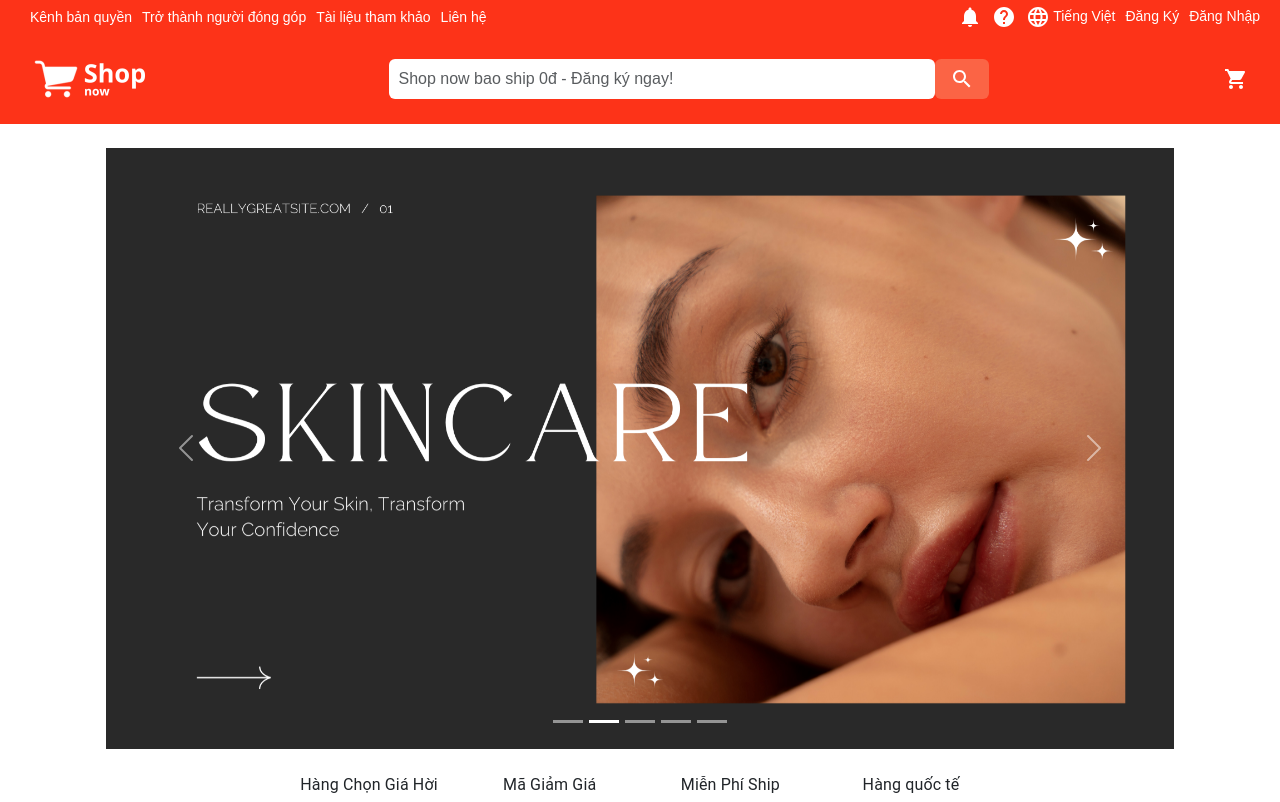
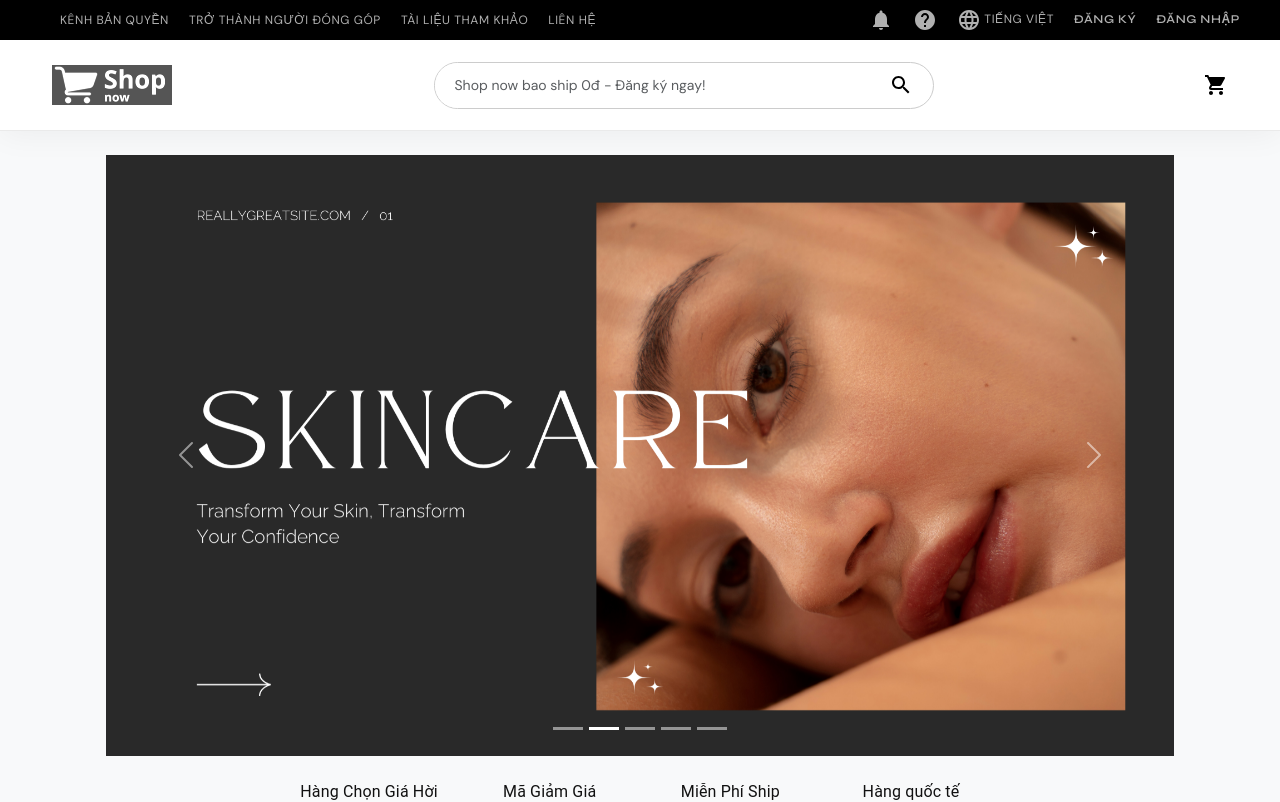
Before and after one commit to CollinsD61/ecom-shop, a React (Create React App) app in the folder ecom-frontend/: page / in a window 1280 px wide. Shown: the top 802 px of the page. Built offline with nearby package versions, Linux system fonts and the light colour scheme; no server answers.

Commit message:
feat(ui): redesign frontend using refined minimalist aesthetic

```diff
--- a/ecom-frontend/src/App.js
+++ b/ecom-frontend/src/App.js
@@ -68,66 +68,156 @@ class App extends Component {
   render() {
     const { currentUser } = this.state;
 
-    // Style của shop now
+    // Refined Minimalist Aesthetic
     const appStyle = `
+      @import url('https://fonts.googleapis.com/css2?family=DM+Sans:opsz,wght@9..40,300;9..40,400;9..40,500&family=Syne:wght@600;700;800&display=swap');
+
       body {
         margin: 0;
-        font-family: Arial, sans-serif;
+        font-family: 'DM Sans', sans-serif;
+        background-color: #f8f9fa;
+        color: #111;
       }
       .header-container {
         top: 0;
         position: sticky;
         z-index: 1000;
+        box-shadow: 0 4px 30px rgba(0, 0, 0, 0.05);
       }
       .header-top {
         display: flex;
         justify-content: space-between;
         align-items: center;
-        background-color: #fd3318;
-        color: #fff;
-        font-size: 14px;
-        padding: 5px 20px;
-
+        background-color: #000;
+        color: #f0f0f0;
+        font-size: 12px;
+        padding: 8px 40px;
+        letter-spacing: 0.05em;
+        text-transform: uppercase;
       }
       .header-top a {
-        color: #fff;
+        color: #b0b0b0;
         text-decoration: none;
-        margin-left: 10px;
+        margin-left: 20px;
+        transition: color 0.3s ease;
       }
       .header-top a:hover {
-        text-decoration: underline;
+        color: #fff;
       }
       .navbar {
-        background-color: #fd3318;
-        padding: 20px 20px;
-        top: 1;
-        position: sticky;
-        z-index: 1000;
+        background-color: #ffffff;
+        padding: 20px 40px;
+        border-bottom: 1px solid #eaeaea;
+      }
+      .navbar-brand img {
+        filter: grayscale(100%) contrast(1.2);
+        transition: transform 0.4s cubic-bezier(0.165, 0.84, 0.44, 1);
+      }
+      .navbar-brand:hover img {
+        transform: scale(1.05);
       }
       .search-form {
         display: flex;
-        width: 600px;
+        width: 500px;
+        border: 1px solid #ccc;
+        border-radius: 30px;
+        overflow: hidden;
+        transition: border-color 0.3s ease;
+      }
+      .search-form:focus-within {
+        border-color: #000;
       }
       .search-form input {
         flex: 1;
         border: none;
-        padding: 8px 10px;
+        padding: 12px 20px;
+        font-family: 'DM Sans', sans-serif;
+        font-size: 14px;
+        outline: none;
       }
       .search-button {
-        background-color: #fb6445;
+        background-color: transparent;
         border: none;
-        padding: 0 15px;
+        padding: 0 20px;
+        color: #000;
+        transition: background-color 0.3s ease;
+      }
+      .search-button:hover {
+        background-color: #f0f0f0;
       }
       .search-button svg {
-        color: white;
+        color: #000;
       }
       .nav-icons a {
-        color: white;
-        margin-left: 15px;
+        color: #000;
+        margin-left: 25px;
+        transition: transform 0.3s ease;
+        display: inline-block;
       }
-      .auth-links a {
-        color: white;
-        margin-left: 10px;
+      .nav-icons a:hover {
+        transform: translateY(-2px);
+      }
+      .auth-links {
+        font-family: 'Syne', sans-serif;
+        font-weight: 600;
+        letter-spacing: 0.05em;
+      }
+
+      /* Global Card Styling for Login/Register */
+      .cardLogin {
+        background: #fff;
+        padding: 40px;
+        border-radius: 16px;
+        box-shadow: 0 10px 40px rgba(0,0,0,0.08);
+        border: 1px solid #f0f0f0;
+        max-width: 450px;
+        margin: 60px auto;
+        font-family: 'DM Sans', sans-serif;
+      }
+      .cardLogin label {
+        font-family: 'Syne', sans-serif;
+        font-weight: 700;
+        font-size: 12px;
+        text-transform: uppercase;
+        letter-spacing: 0.1em;
+        margin-bottom: 8px;
+        display: block;
+        color: #333;
+      }
+      .cardLogin .form-control {
+        border: 1px solid #ddd;
+        border-radius: 8px;
+        padding: 12px 16px;
+        font-size: 14px;
+        transition: all 0.3s ease;
+      }
+      .cardLogin .form-control:focus {
+        border-color: #000;
+        box-shadow: 0 0 0 2px rgba(0,0,0,0.1);
+        outline: none;
+      }
+      .cardLogin .btn-primary {
+        background-color: #000;
+        border: none;
+        border-radius: 30px;
+        padding: 12px 30px;
+        font-family: 'Syne', sans-serif;
+        text-transform: uppercase;
+        letter-spacing: 0.1em;
+        font-weight: 700;
+        transition: transform 0.3s ease, box-shadow 0.3s ease;
+      }
+      .cardLogin .btn-primary:hover {
+        transform: translateY(-2px);
+        box-shadow: 0 5px 15px rgba(0,0,0,0.2);
+        background-color: #222;
+      }
+      .profile-img-card {
+        width: 80px;
+        height: 80px;
+        margin: 0 auto 30px;
+        display: block;
+        opacity: 0.8;
       }
     `;
 
@@ -163,7 +253,7 @@ class App extends Component {
         </div>
 
         {/* Navbar */}
-        <Navbar expand="lg" className="navbar" variant="dark">
+        <Navbar expand="lg" className="navbar" variant="light">
           <Container fluid>
             {/* Logo */}
             <Navbar.Brand as={Link} to="/">
--- a/ecom-frontend/src/components/LoginComponent.js
+++ b/ecom-frontend/src/components/LoginComponent.js
@@ -90,6 +90,7 @@ class Login extends Component {
                         alt="profile-img"
                         className="profile-img-card"
                     />
+                    <h2 style={{ fontFamily: "'Syne', sans-serif", textAlign: "center", marginBottom: "30px", fontSize: "24px", letterSpacing: "0.1em", textTransform: "uppercase" }}>Sign In</h2>
 
                     <Form
                         onSubmit={this.handleLogin}
--- a/ecom-frontend/src/components/RegisterComponent.js
+++ b/ecom-frontend/src/components/RegisterComponent.js
@@ -120,6 +120,7 @@ class Register extends Component {
                         alt="profile-img"
                         className="profile-img-card"
                     />
+                    <h2 style={{ fontFamily: "'Syne', sans-serif", textAlign: "center", marginBottom: "30px", fontSize: "24px", letterSpacing: "0.1em", textTransform: "uppercase" }}>Create Account</h2>
 
                     <Form
                         onSubmit={this.handleRegister}
```
